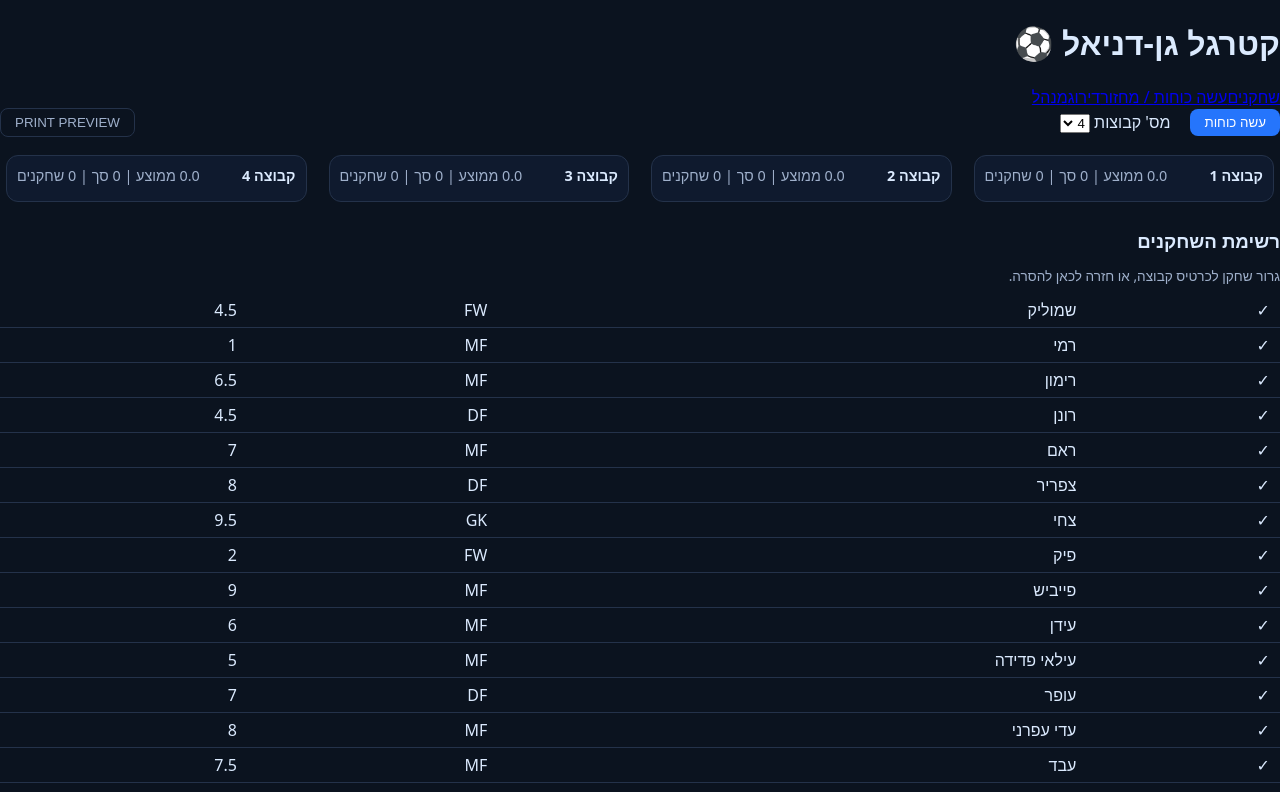
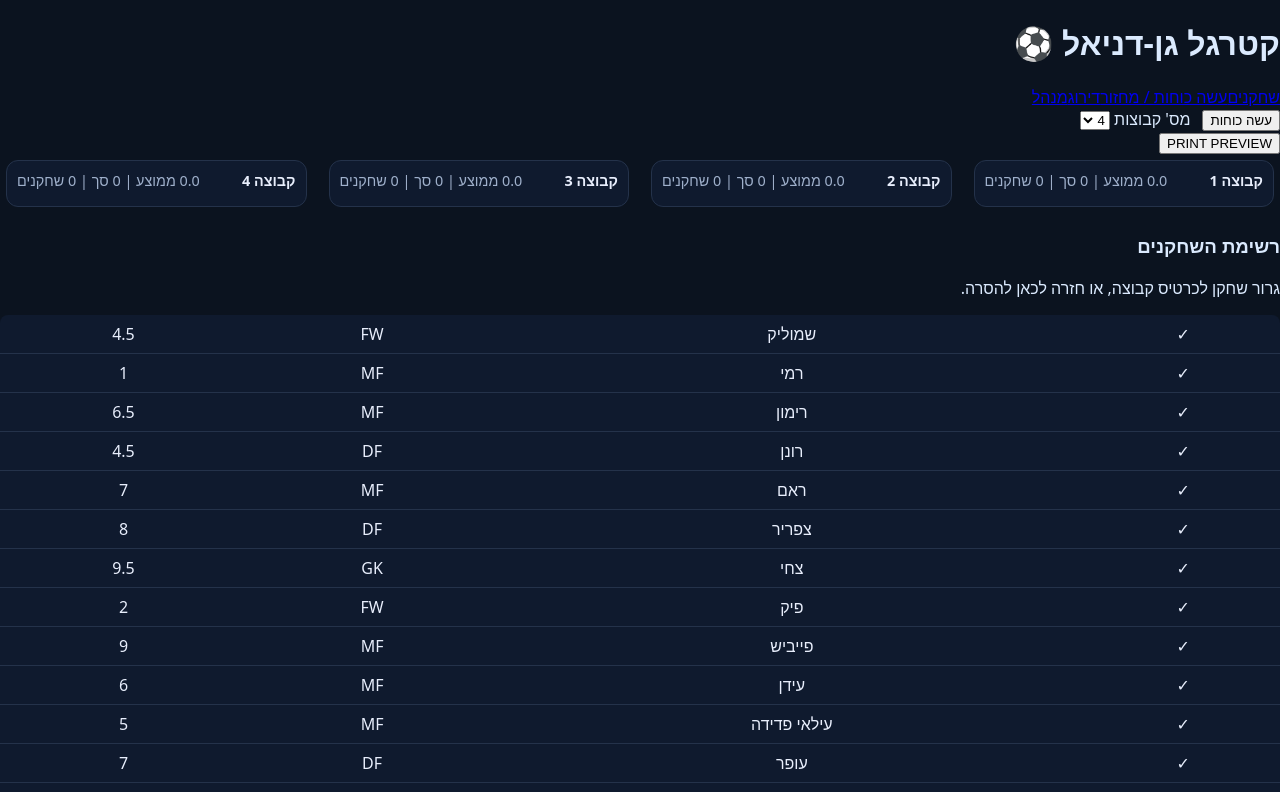
Before and after one commit to ShmuelBarazani/kat-regel-gan-daniel-v2, a React (Vite) app: page / in a window 1280 px wide. Shown: the top 792 px of the page. Built offline with nearby package versions, Linux system fonts and the light colour scheme.

Commit message:
Update styles.css

```diff
--- a/src/styles.css
+++ b/src/styles.css
@@ -1,8 +1,12 @@
-/* ✅ טבלה של רשימת השחקנים */
+/* ✅ טבלת השחקנים */
 .table {
   display: table;
   width: 100%;
   border-collapse: collapse;
+  margin-top: 10px;
+  background: #0f1a2e;
+  border-radius: 8px;
+  overflow: hidden;
 }
 
 .row {
@@ -11,22 +15,52 @@
 
 .cell {
   display: table-cell;
-  padding: 6px 10px;
+  padding: 8px 10px;
   border-bottom: 1px solid #24324a;
   vertical-align: middle;
+  text-align: center;
+  color: #e8eefc;
 }
 
-/* ✅ עיצוב טקסטים */
-.name {
-  font-weight: 500;
+.header .cell {
+  background: #146c43;
+  font-weight: bold;
+  color: #fff;
+  text-align: center;
 }
 
-.meta {
-  font-size: 0.85rem;
-  color: var(--muted, #9fb0cb);
+/* ✅ לחצני עריכה/מחיקה */
+.actions {
+  display: flex;
+  gap: 6px;
+  justify-content: center;
+}
+
+.actions button {
+  border: none;
+  padding: 4px 8px;
+  border-radius: 6px;
+  font-size: 0.8rem;
+  cursor: pointer;
+}
+
+button.edit {
+  background: #1a2740;
+  color: #e8eefc;
+}
+
+button.delete {
+  background: #ff5c7a;
+  color: #fff;
 }
 
 /* ✅ כרטיסי קבוצות */
+.teams-grid {
+  display: flex;
+  gap: 10px;
+  margin-bottom: 20px;
+}
+
 .team-card {
   background: #0f1a2e;
   border: 1px solid #24324a;
@@ -34,7 +68,7 @@
   padding: 10px;
   margin: 6px;
   flex: 1;
-  min-width: 200px;
+  min-width: 220px;
 }
 
 .team-head {
@@ -42,6 +76,7 @@
   justify-content: space-between;
   font-size: 0.9rem;
   margin-bottom: 6px;
+  color: #e8eefc;
 }
 
 .team-title {
@@ -49,7 +84,7 @@
 }
 
 .team-meta {
-  color: var(--muted, #9fb0cb);
+  color: #9fb0cb;
 }
 
 .team-body {
@@ -66,6 +101,7 @@
   justify-content: space-between;
   align-items: center;
   cursor: grab;
+  color: #e8eefc;
 }
 
 .pill .remove {
@@ -75,57 +111,3 @@
   font-size: 0.8rem;
   cursor: pointer;
 }
-
-/* ✅ גריד קבוצות */
-.teams-grid {
-  display: flex;
-  gap: 10px;
-  margin-bottom: 20px;
-}
-
-/* ✅ סרגל עליון */
-.toolbar {
-  display: flex;
-  justify-content: space-between;
-  margin-bottom: 12px;
-}
-
-.toolbar .left,
-.toolbar .right {
-  display: flex;
-  align-items: center;
-  gap: 8px;
-}
-
-button.primary {
-  background: #2575fc;
-  color: white;
-  border: none;
-  padding: 6px 14px;
-  border-radius: 8px;
-  cursor: pointer;
-}
-
-button.ghost {
-  background: transparent;
-  border: 1px solid #24324a;
-  padding: 6px 14px;
-  border-radius: 8px;
-  color: var(--muted, #9fb0cb);
-  cursor: pointer;
-}
-
-/* ✅ רשימת שחקנים */
-.players-list {
-  margin-top: 20px;
-}
-
-.players-list h3 {
-  margin: 0 0 4px 0;
-}
-
-.players-list p.muted {
-  color: var(--muted, #9fb0cb);
-  font-size: 0.85rem;
-  margin-bottom: 8px;
-}
```
